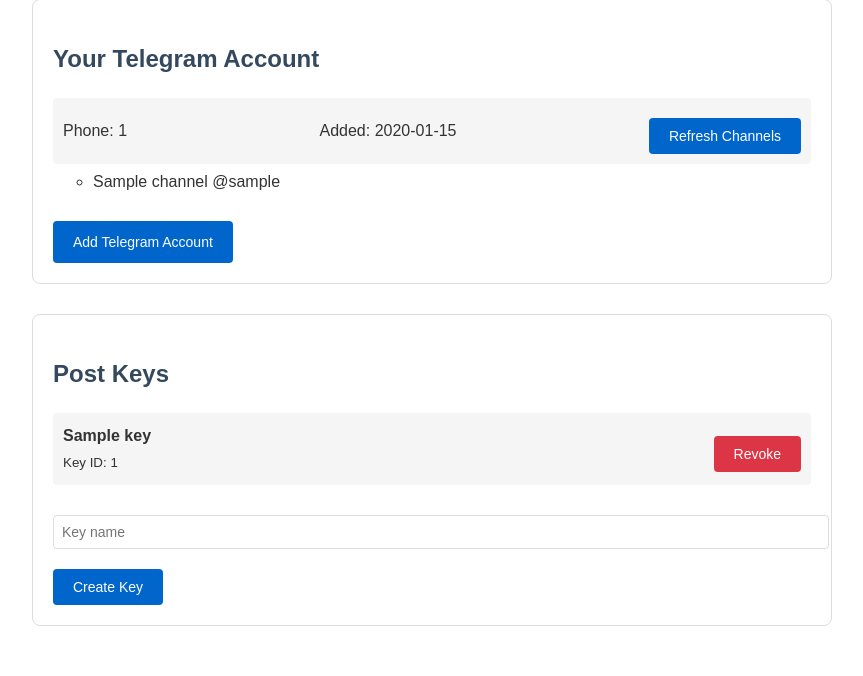
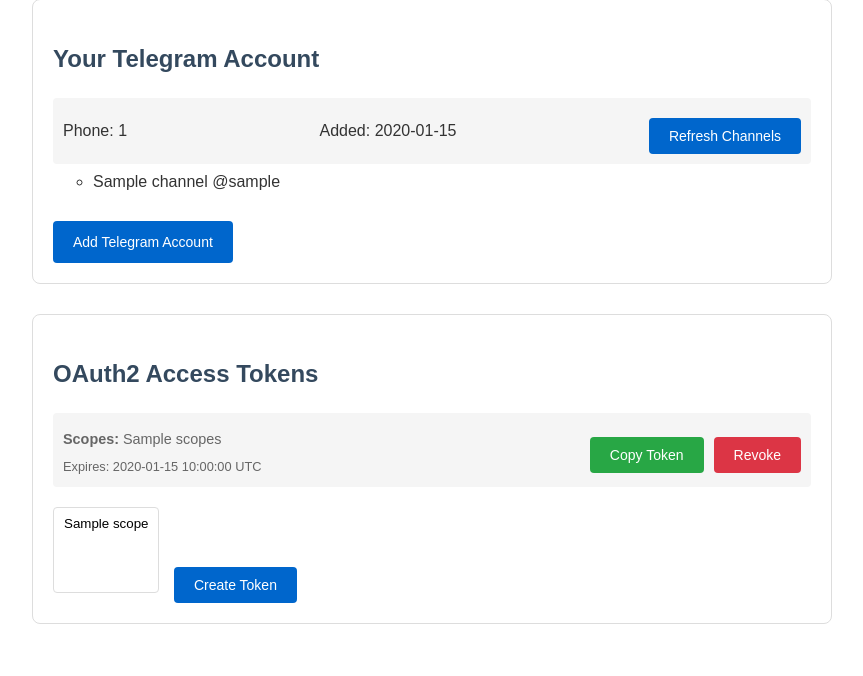
Before and after one commit to Account-Link/oauth3-tee-proxy, a FastAPI app: template templates/dashboard.html in a window 1280 px wide. Shown: the part 388-1064 px from the top of the page, without its empty margins (208-1071 px from the left). After the commit the page ends 1012 px from the top, so only its background shows below. Run offline with FastAPI, Linux system fonts and the light colour scheme; the template is opened without the code that fills it: most values are stand-ins (such as "Sample title", 1, 10 or a date in 2020); parts of the project's set-up code (start-up, migrations or seed data) failed here and were passed over.

Commit message:
adds oauth2

```diff
--- a/config.py
+++ b/config.py
@@ -31,6 +31,10 @@ class Settings(BaseSettings):
     TELEGRAM_API_HASH: str
     TELEGRAM_SESSION_PATH: str = "./telegram_sessions"
 
+    # OAuth2 Settings
+    OAUTH2_TOKEN_EXPIRE_HOURS: int = 24
+    OAUTH2_ALLOWED_SCOPES: str = "telegram.post_any tweet.post"
+
     class Config:
         env_file = ".env"
 
--- a/main.py
+++ b/main.py
@@ -1,4 +1,4 @@
-from fastapi import FastAPI, HTTPException, Depends, Cookie, Response, Form, Request
+from fastapi import FastAPI, HTTPException, Depends, Cookie, Response, Form, Request, Security
 from fastapi.responses import HTMLResponse, RedirectResponse
 from fastapi.templating import Jinja2Templates
 from fastapi.staticfiles import StaticFiles
@@ -11,12 +11,14 @@ from pydantic import BaseModel
 import json
 import traceback
 import logging
+from oauth2_routes import OAuth2Token
 
 from models import User, WebAuthnCredential, TwitterAccount, PostKey, UserSession, TweetLog, TelegramAccount, TelegramChannel
 from safety import SafetyFilter, SafetyLevel
 from config import get_settings
 from database import get_db, engine, Base
 from twitter_client import TwitterClient
+from oauth2_routes import router as oauth2_router, verify_token_and_scopes
 
 from patches import apply_patches
 apply_patches()
@@ -53,9 +55,11 @@ app.add_middleware(
 # Import and include routers
 from webauthn_routes import router as webauthn_router
 from telegram_routes import router as telegram_router
+from oauth2_routes import router as oauth2_router
 
 app.include_router(webauthn_router)
 app.include_router(telegram_router)
+app.include_router(oauth2_router)
 
 # Pydantic models
 class TwitterCookieSubmit(BaseModel):
@@ -65,7 +69,6 @@ class PostKeyCreate(BaseModel):
     name: str
 
 class TweetRequest(BaseModel):
-    post_key: str
     text: str
     bypass_safety: bool = False
 
@@ -119,9 +122,11 @@ async def dashboard(request: Request, db: Session = Depends(get_db)):
             TelegramChannel.telegram_account_id == account.id
         ).all()
 
-    post_keys = db.query(PostKey).filter(
-        PostKey.user_id == user_id,
-        PostKey.is_active == True
+    # Get active OAuth2 tokens
+    oauth2_tokens = db.query(OAuth2Token).filter(
+        OAuth2Token.user_id == user_id,
+        OAuth2Token.is_active == True,
+        OAuth2Token.expires_at > datetime.utcnow()
     ).all()
 
     return templates.TemplateResponse(
@@ -131,7 +136,8 @@ async def dashboard(request: Request, db: Session = Depends(get_db)):
             "user": user,
             "twitter_accounts": twitter_accounts,
             "telegram_accounts": telegram_accounts,
-            "post_keys": post_keys
+            "oauth2_tokens": oauth2_tokens,
+            "available_scopes": settings.OAUTH2_ALLOWED_SCOPES.split()
         }
     )
 
@@ -258,34 +264,27 @@ async def revoke_post_key(
 @app.post("/api/tweet")
 async def post_tweet(
     tweet_data: TweetRequest,
+    token: OAuth2Token = Security(verify_token_and_scopes, scopes=["tweet.post"]),
     db: Session = Depends(get_db)
 ):
     try:
-        post_key = db.query(PostKey).filter(
-            PostKey.key_id == tweet_data.post_key,
-            PostKey.is_active == True
-        ).first()
-
-        if not post_key:
-            raise HTTPException(status_code=404, detail="Invalid or inactive post key")
-
-        # Get the associated Twitter account
+        # Get the associated Twitter account for the token's user
         twitter_account = db.query(TwitterAccount).filter(
-            TwitterAccount.twitter_id == post_key.twitter_id
+            TwitterAccount.user_id == token.user_id
         ).first()
 
         if not twitter_account:
             raise HTTPException(status_code=404, detail="Twitter account not found")
 
         # Safety check
-        if settings.SAFETY_FILTER_ENABLED and not (post_key.can_bypass_safety and tweet_data.bypass_safety):
-            safety_filter = SafetyFilter(level=SafetyLevel(post_key.safety_level))
+        if settings.SAFETY_FILTER_ENABLED:
+            safety_filter = SafetyFilter(level=SafetyLevel.MODERATE)
             is_safe, reason = await safety_filter.check_tweet(tweet_data.text)
 
             if not is_safe:
                 # Log the safety check failure
                 tweet_log = TweetLog(
-                    post_key_id=post_key.key_id,
+                    user_id=token.user_id,
                     tweet_text=tweet_data.text,
                     safety_check_result=False,
                     safety_check_message=reason
@@ -293,7 +292,7 @@ async def post_tweet(
                 db.add(tweet_log)
                 db.commit()
 
-                logger.warning(f"Tweet failed safety check for post_key {post_key.key_id}: {reason}")
+                logger.warning(f"Tweet failed safety check for user {token.user_id}: {reason}")
                 raise HTTPException(status_code=400, detail=f"Tweet failed safety check: {reason}")
 
         # Create Twitter client
@@ -304,14 +303,14 @@ async def post_tweet(
 
         # Log successful tweet
         tweet_log = TweetLog(
-            post_key_id=post_key.key_id,
+            user_id=token.user_id,
             tweet_text=tweet_data.text,
             safety_check_result=True
         )
         db.add(tweet_log)
         db.commit()
 
-        logger.info(f"Successfully posted tweet {tweet_id} using post_key {post_key.key_id}")
+        logger.info(f"Successfully posted tweet {tweet_id} for user {token.user_id}")
         return {"status": "success", "tweet_id": tweet_id}
 
     except Exception as e:
--- a/templates/dashboard.html
+++ b/templates/dashboard.html
@@ -11,11 +11,11 @@
                 border: 1px solid #ddd;
                 border-radius: 8px;
             }
-            .account-list, .key-list {
+            .account-list, .token-list {
                 list-style: none;
                 padding: 0;
             }
-            .account-item, .key-item {
+            .account-item, .token-item {
                 padding: 10px;
                 margin: 5px 0;
                 background: #f5f5f5;
@@ -24,10 +24,10 @@
                 justify-content: space-between;
                 align-items: center;
             }
-            .key-form {
+            .token-form {
                 margin-top: 20px;
             }
-            .key-form input {
+            .token-form input, .token-form select {
                 padding: 8px;
                 border: 1px solid #ddd;
                 border-radius: 4px;
@@ -38,6 +38,29 @@
             }
             .delete-button:hover {
                 background-color: #c82333;
+            }
+            .scope-list {
+                margin: 5px 0;
+                font-size: 0.9em;
+                color: #666;
+            }
+            .token-details {
+                flex-grow: 1;
+                margin-right: 20px;
+            }
+            .token-actions {
+                display: flex;
+                gap: 10px;
+            }
+            .copy-button {
+                background-color: #28a745;
+            }
+            .copy-button:hover {
+                background-color: #218838;
+            }
+            .token-expires {
+                font-size: 0.8em;
+                color: #666;
             }
         </style>
     </head>
@@ -94,68 +117,92 @@
         </div>
 
         <div class="dashboard-section">
-            <h2>Post Keys</h2>
-            {% if post_keys %}
-                <ul class="key-list">
-                    {% for key in post_keys %}
-                        <li class="key-item">
-                            <div>
-                                <strong>{{ key.name }}</strong>
-                                <br>
-                                <small>Key ID: {{ key.key_id }}</small>
+            <h2>OAuth2 Access Tokens</h2>
+            {% if oauth2_tokens %}
+                <ul class="token-list">
+                    {% for token in oauth2_tokens %}
+                        <li class="token-item">
+                            <div class="token-details">
+                                <div class="scope-list">
+                                    <strong>Scopes:</strong> {{ token.scopes }}
+                                </div>
+                                <div class="token-expires">
+                                    Expires: {{ token.expires_at.strftime('%Y-%m-%d %H:%M:%S UTC') }}
+                                </div>
                             </div>
-                            <button class="button delete-button" onclick="revokeKey('{{ key.key_id }}')">Revoke</button>
+                            <div class="token-actions">
+                                <button class="button copy-button" onclick="copyToken('{{ token.access_token }}')">Copy Token</button>
+                                <button class="button delete-button" onclick="revokeToken('{{ token.token_id }}')">Revoke</button>
+                            </div>
                         </li>
                     {% endfor %}
                 </ul>
             {% else %}
-                <p>No active post keys.</p>
+                <p>No active OAuth2 tokens.</p>
             {% endif %}
 
-            <form class="key-form" onsubmit="createKey(event)">
-                <input type="text" id="keyName" placeholder="Key name" required>
-                <button type="submit" class="button">Create Key</button>
+            <form class="token-form" onsubmit="createToken(event)">
+                <select id="tokenScopes" multiple required>
+                    {% for scope in available_scopes %}
+                        <option value="{{ scope }}">{{ scope }}</option>
+                    {% endfor %}
+                </select>
+                <button type="submit" class="button">Create Token</button>
             </form>
         </div>
 
         <script>
-            async function createKey(event) {
+            async function createToken(event) {
                 event.preventDefault();
-                const name = document.getElementById('keyName').value;
+                const scopes = Array.from(document.getElementById('tokenScopes').selectedOptions)
+                    .map(option => option.value)
+                    .join(' ');
+
                 try {
-                    const response = await fetch('/api/keys', {
+                    const response = await fetch('/token', {
                         method: 'POST',
                         headers: {
                             'Content-Type': 'application/x-www-form-urlencoded',
                         },
-                        body: `name=${encodeURIComponent(name)}`
+                        body: `scopes=${encodeURIComponent(scopes)}`
                     });
                     if (response.ok) {
                         window.location.reload();
                     } else {
-                        alert('Failed to create key');
+                        const error = await response.json();
+                        alert(error.detail || 'Failed to create token');
                     }
                 } catch (error) {
                     console.error('Error:', error);
-                    alert('Error creating key');
+                    alert('Error creating token');
                 }
             }
 
-            async function revokeKey(keyId) {
-                if (!confirm('Are you sure you want to revoke this key?')) return;
+            async function revokeToken(tokenId) {
+                if (!confirm('Are you sure you want to revoke this token?')) return;
                 try {
-                    const response = await fetch(`/api/keys/${keyId}`, {
+                    const response = await fetch(`/token/${tokenId}`, {
                         method: 'DELETE'
                     });
                     if (response.ok) {
                         window.location.reload();
                     } else {
-                        alert('Failed to revoke key');
+                        const error = await response.json();
+                        alert(error.detail || 'Failed to revoke token');
                     }
                 } catch (error) {
                     console.error('Error:', error);
-                    alert('Error revoking key');
+                    alert('Error revoking token');
                 }
+            }
+
+            function copyToken(token) {
+                navigator.clipboard.writeText(token).then(() => {
+                    alert('Token copied to clipboard!');
+                }).catch(err => {
+                    console.error('Error copying token:', err);
+                    alert('Failed to copy token');
+                });
             }
 
             async function refreshChannels(accountId) {
```
Also changed, not shown: models.py (+21 -4 lines), oauth2_routes.py (added, +149 -0 lines), README.md.
